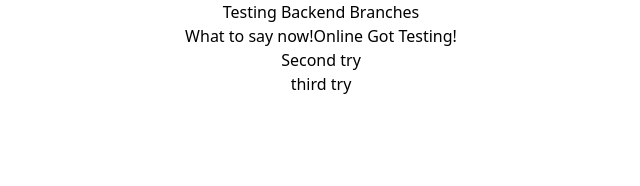
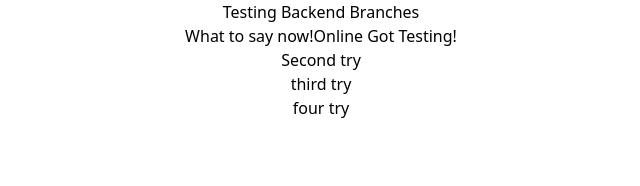
Before and after one commit to Athar-Naveed/git-branching, a Next.js app: page / in a window 1280 px wide. Shown: the top 186 px of the page, without its empty margins (319-959 px from the left). Built offline with nearby package versions, Linux system fonts and the light colour scheme.

Commit message:
forth commit

```diff
--- a/src/app/page.tsx
+++ b/src/app/page.tsx
@@ -7,6 +7,7 @@ export default function Home() {
         <span>Online Got Testing!</span>
         <h2>Second try</h2>
         <h2>third try</h2>
+        <h2>four try</h2>
       </div>
     </>
   );
```
